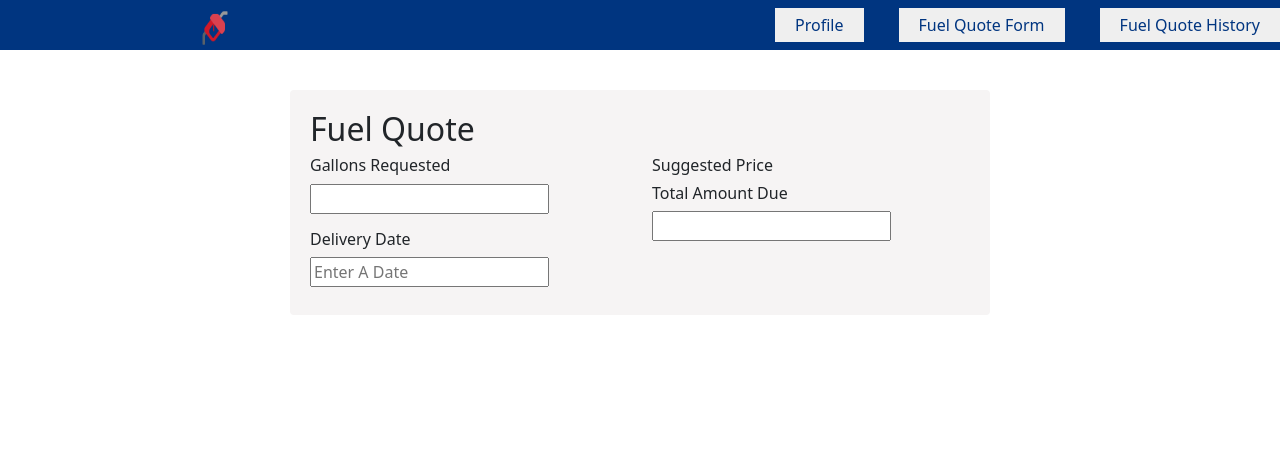
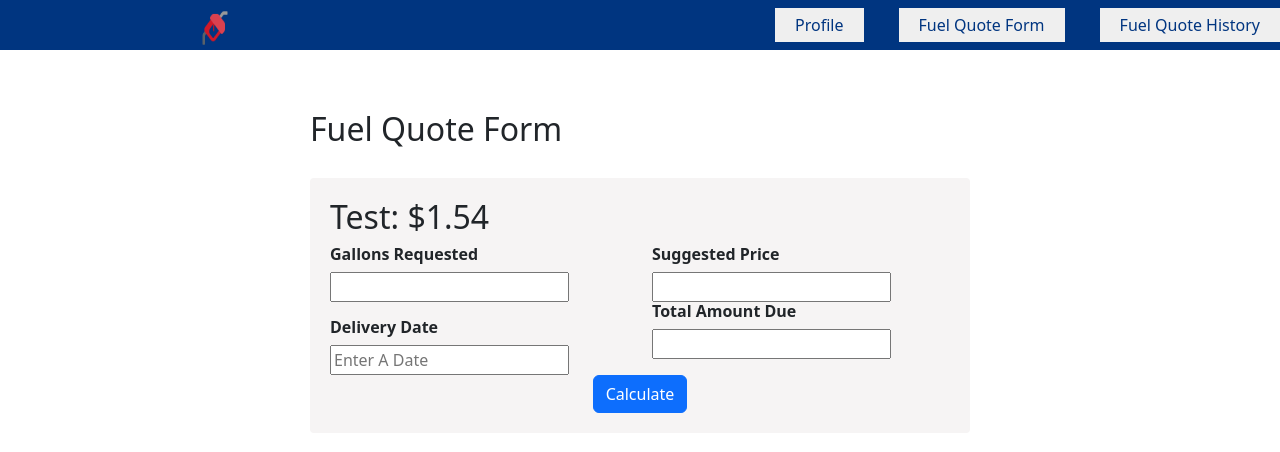
Before and after one commit to christiangabr/Web-Application, a React (Vite) app in the folder client/: page /fuelquote in a window 1280 px wide. Shown: the top 452 px of the page. Built offline with nearby package versions, Linux system fonts and the light colour scheme.

Commit message:
requirements finished

```diff
--- a/client/src/Pages/FuelQuote/FuelQuote.css
+++ b/client/src/Pages/FuelQuote/FuelQuote.css
@@ -1,14 +1,19 @@
-.fQ {
+.fQTitle {
   max-width: 700px;
   margin: 40px auto;
   padding: 20px;
+  background: light;
+  border-radius: 4px;
+}
+.fQ {
+  max-width: 700px;
+  margin: 30px auto;
+  padding: 20px;
   background: #f6f4f4;
   border-radius: 4px;
-
 }
 
 .fQButton{
   display: flex;
   justify-content: center; /* Center horizontally */
-  gap: 30px;
 }
--- a/client/src/Pages/FuelQuote/FuelQuote.jsx
+++ b/client/src/Pages/FuelQuote/FuelQuote.jsx
@@ -21,72 +21,19 @@ const FuelQuote = () => {
   const [backendData, setbackendData] = useState([]);
   const [isLoading, setIsLoading] = useState(true);
 
+
+
   const handleDateChange = (selectedDate) => {
     const formattedDate = format(selectedDate, "MM/dd/yyyy");
     setDeliveryDate(formattedDate);
   };
 
-  useEffect(() => {
-    const fetchProfile = async () => {
-      const response = await fetch("http://localhost:3001/profile", {
-        headers: { Authorization: `Bearer ${user.token}` },
-      });
-      const json = await response.json();
-      console.log(json);
-      setbackendData(json);
-      setIsLoading(false);
-
-      if (response.ok) {
-        dispatch({ type: "SET_PROFILES", payload: json });
-      }
-    };
-
-    if (user) {
-      fetchProfile();
-    }
-  }, [dispatch, user]);
-
   const handleCalculation = () => {
     const gallons = parseFloat(gallonsReq);
+    const price = parseFloat(suggestedPrice);
 
-    // Suggested Price = Current Price + Margin
-    var currentPrice = 1.5;
-    var location = 0;
-    const cpf = 0.1;
-    var grf = 0;
-    var rhf = 0;
-
-    if (backendData.length > 0) {
-      rhf = 0.01;
-      if (backendData[0].state === "TX") {
-        location = 0.02;
-      } else {
-        location = 0.04;
-      }
-    } else {
-      if (backendData[0].state === "TX") {
-        location = 0.02;
-      } else {
-        location = 0.04;
-      }
-    }
-
-    if (gallons >= 1000) {
-      grf = 0.02;
-    } else {
-      grf = 0.03;
-    }
-    var margin = currentPrice * (location - rhf + grf + cpf);
-    //  console.log(`location: ${location}`)
-    //  console.log(`grf: ${grf}`)
-    //  console.log(`cpf: ${cpf}`)
-    //  console.log(`margin: ${margin}`)
-    const sP = currentPrice + margin;
-    setSuggestedPrice(sP);
-    console.log(`sP: ${sP}`);
-
-    if (!isNaN(gallons)) {
-      const calculatedTotal = gallons * sP;
+    if (!isNaN(gallons) && !isNaN(price)) {
+      const calculatedTotal = gallons * price;
       setTotalAmountDue(calculatedTotal);
     } else {
       setTotalAmountDue("");
@@ -94,11 +41,37 @@ const FuelQuote = () => {
   };
 
   useEffect(() => {
-    // Check if relevant state values have changed
-    if (gallonsReq !== "" && suggestedPrice !== "" && totalAmountDue !== "") {
-      handleSubmit({ preventDefault: () => {} });
+    const fetchProfile = async () => {
+      const response = await fetch('http://localhost:3001/profile', {
+        headers: {'Authorization': `Bearer ${user.token}`},
+      })
+      const json = await response.json()
+      console.log(json)
+      setbackendData(json)
+      setIsLoading(false);
+
+      if (response.ok) {
+        dispatch({type: 'SET_PROFILES', payload: json})
+      }
     }
-  }, []);
+
+    if (user) {
+      fetchProfile()
+    }
+  }, [dispatch, user])
+
+   // Suggested Price = Current Price + Margin
+   var currentPrice = 1.5
+   var location = 0
+   // doesn't need [0] in js code but does need it in the html code (after return statement)
+   if (backendData.address1 == 'TX') {
+     location = 0.02
+   }
+   else {
+    location = 0.04
+   }
+   var margin = currentPrice + location
+
 
   const handleSubmit = async (e) => {
     e.preventDefault();
@@ -107,8 +80,6 @@ const FuelQuote = () => {
       setError("You must be logged in");
       return;
     }
-    handleCalculation();
-    setDeliveryAddress(backendData[0].address1);
 
     const price = {
       gallonsReq,
@@ -117,7 +88,6 @@ const FuelQuote = () => {
       suggestedPrice,
       totalAmountDue,
     };
-    console.log(price);
 
     const response = await fetch("http://localhost:3001/prices", {
       method: "POST",
@@ -127,7 +97,7 @@ const FuelQuote = () => {
         Authorization: `Bearer ${user.token}`,
       },
     });
-    console.log(price);
+    console.log(price)
     const json = await response.json();
 
     if (!response.ok) {
@@ -145,29 +115,32 @@ const FuelQuote = () => {
   };
 
   return (
+    <div className="fQTitle">
+      <h2>Fuel Quote Form</h2>
     <form className="fQ" onSubmit={handleSubmit}>
-      <h2>Fuel Quote</h2>
+      <h2>Test: ${margin}</h2>
       <div class="row">
         <div class="col">
           {/* gallonsReq */}
-          <h6>Gallons Requested</h6>
+          <h6><strong>Gallons Requested</strong></h6>
           <input
             type="text"
             id="gallonsReq"
             required
             onChange={(e) => setGallonsReq(e.target.value)}
-            // onBlur={handleCalculation}
+            onBlur={handleCalculation}
           />
 
           {/* deliveryAddress */}
           {backendData.length > 0 ? (
-            <h6>Delivery Address: {backendData[0].address1}</h6>
+          <h6><strong>Delivery Address:</strong> {backendData[0].address1}</h6>
           ) : (
-            <p></p>
+          <p></p>
           )}
+          {/* <h6>address1: {backendData[0].address1}</h6> */}
 
           {/* deliveryDate */}
-          <h6>Delivery Date</h6>
+          <h6><strong>Delivery Date</strong></h6>
           <DatePicker
             id="deliveryDate"
             placeholderText="Enter A Date"
@@ -178,11 +151,17 @@ const FuelQuote = () => {
         </div>
         <div class="col">
           {/* suggestedPrice */}
-          <h6>Suggested Price</h6>
-          <h6>{suggestedPrice}</h6>
+          <h6> <strong>Suggested Price</strong></h6>
+          <input
+            type="text"
+            id="suggestedPrice"
+            required
+            onChange={(e) => setSuggestedPrice(e.target.value)}
+            onBlur={handleCalculation}
+          />
 
           {/* totalAmountDue */}
-          <h6>Total Amount Due</h6>
+          <h6><strong>Total Amount Due</strong></h6>
           <input
             type="text"
             id="totalAmountDue"
@@ -191,22 +170,13 @@ const FuelQuote = () => {
           />
         </div>
       </div>
-      <div>
-        {gallonsReq != '' && deliveryDate ? (
-          <div className="fQButton">
-          <button onClick={handleCalculation} class="btn btn-primary">
-            Get Quote
-          </button>
-          <button type="submit" class="btn btn-primary">
-            Submit Quote
-          </button>
-          </div>
-        ) : (
-          <h1></h1>
-        )}
-
+      <div className="fQButton">
+        <button type="submit" class="btn btn-primary">
+          Calculate
+        </button>
       </div>
     </form>
+    </div>
   );
 };
 
```
